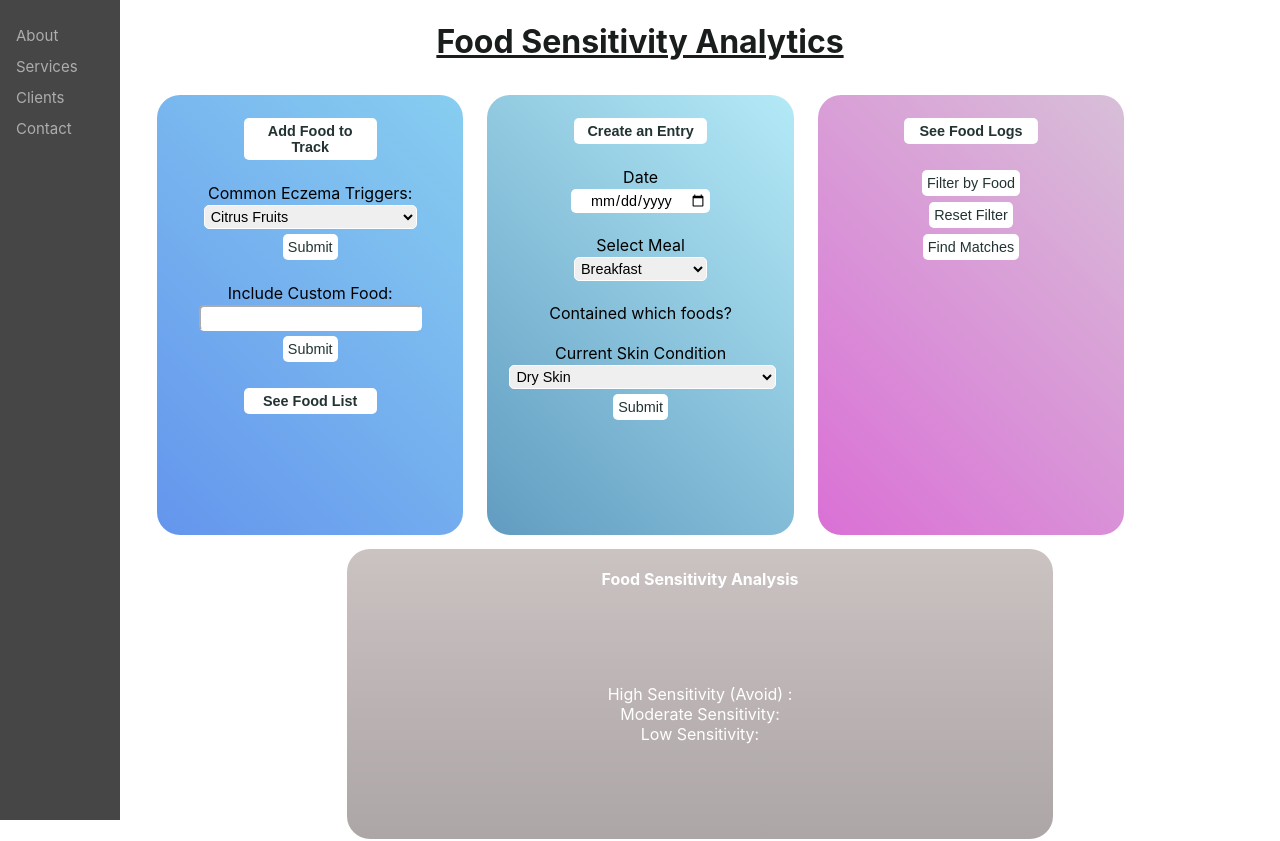
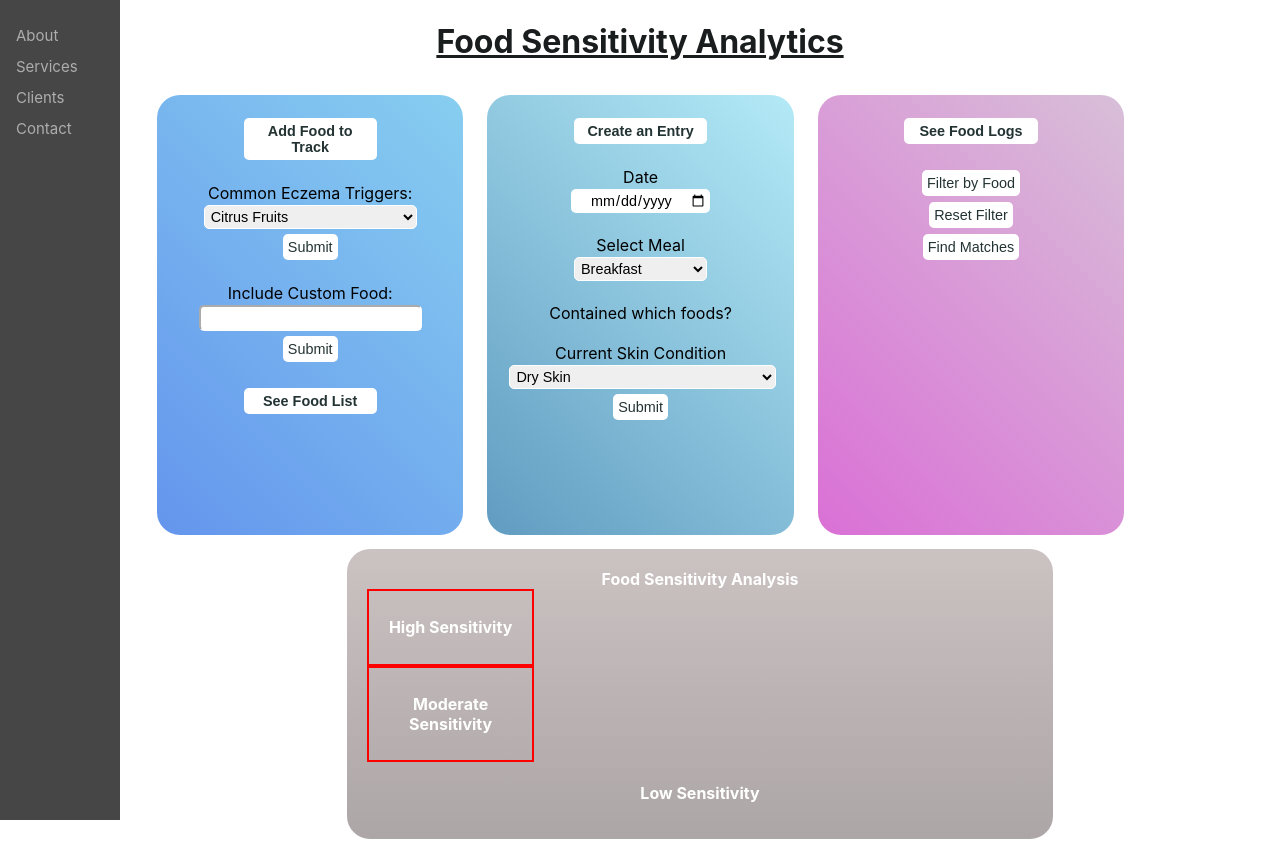
Before and after one commit to candacecodes/ProjE, a React (Create React App) app: page /foods in a window 1280 px wide. Built offline with nearby package versions, Linux system fonts and the light colour scheme.

Commit message:
styling for bottom div, working on getting sensitivity boxes next to each other

```diff
--- a/src/App.css
+++ b/src/App.css
@@ -170,24 +170,18 @@ h3 {
 	color: white;
 }
 
-#bottom-right-div {
-	background: rgb(180, 171, 171);
-	background: linear-gradient(
-		0deg,
-		rgba(180, 171, 171, 1) 0%,
-		rgba(219, 209, 209, 1) 100%
-	);
-	display: grid;
-	width: 30%;
-	height: 250px;
-	margin: 20px;
-	border-radius: 25px;
-	border: 2px solid white;
-	padding: 20px;
-	/* place-items: center; */
-	align-content: left;
-	margin: auto;
-	color: white;
+#float-child-left {
+	width: 23%;
+	float: left;
+	padding: 5px;
+	border: 2px solid red;
+}
+
+#float-child-right {
+	width: 23%;
+	float: right;
+	padding: 5px;
+	border: 2px solid red;
 }
 
 h4 {
--- a/src/pages/Foods.js
+++ b/src/pages/Foods.js
@@ -588,10 +588,15 @@ export default class Foods extends Component {
 					<div>
 						<div id="bottom-div">
 							<b>Food Sensitivity Analysis</b>
-							<br />
-							High Sensitivity (Avoid) : <br />
-							Moderate Sensitivity: <br />
-							Low Sensitivity: <br />
+							<div id="float-child-left">
+								<h4>High Sensitivity</h4>
+							</div>
+							<div id="float-child-right">
+								<h4>Moderate Sensitivity</h4>
+							</div>
+							<div>
+								<h4>Low Sensitivity</h4>
+							</div>
 						</div>
 					</div>
 					{/* <div id="bottom-right-div">Next to Bottom Div </div> */}
```
